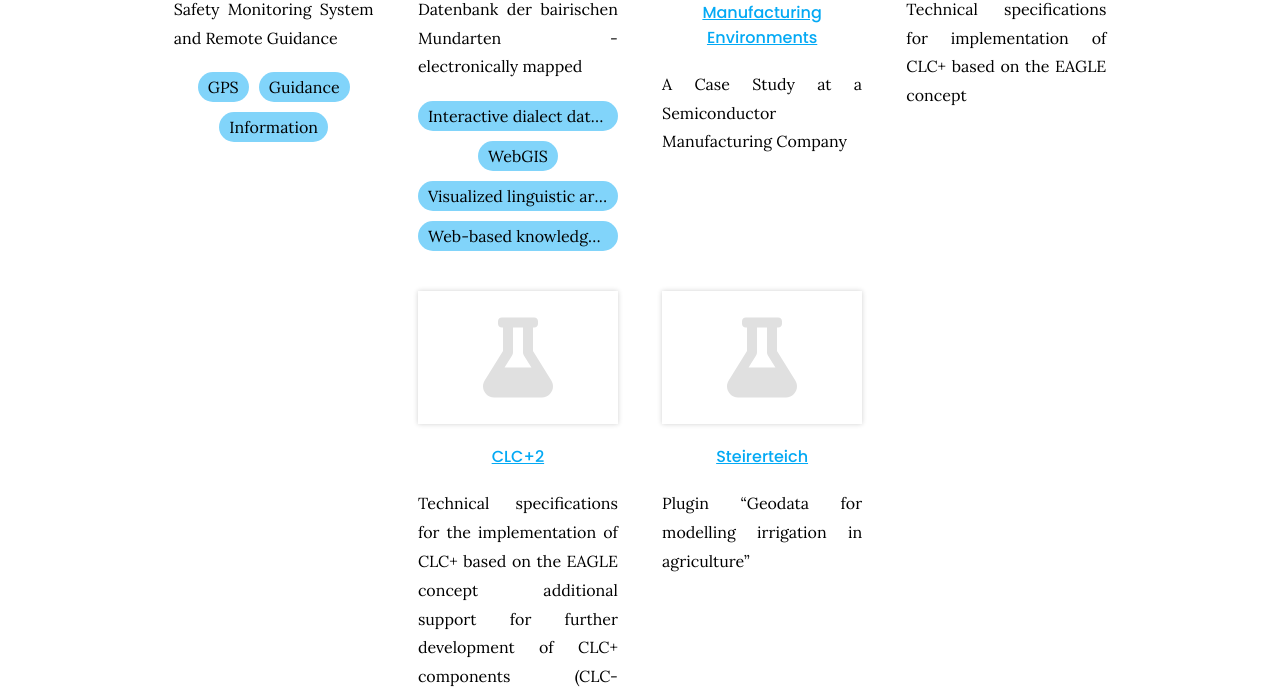
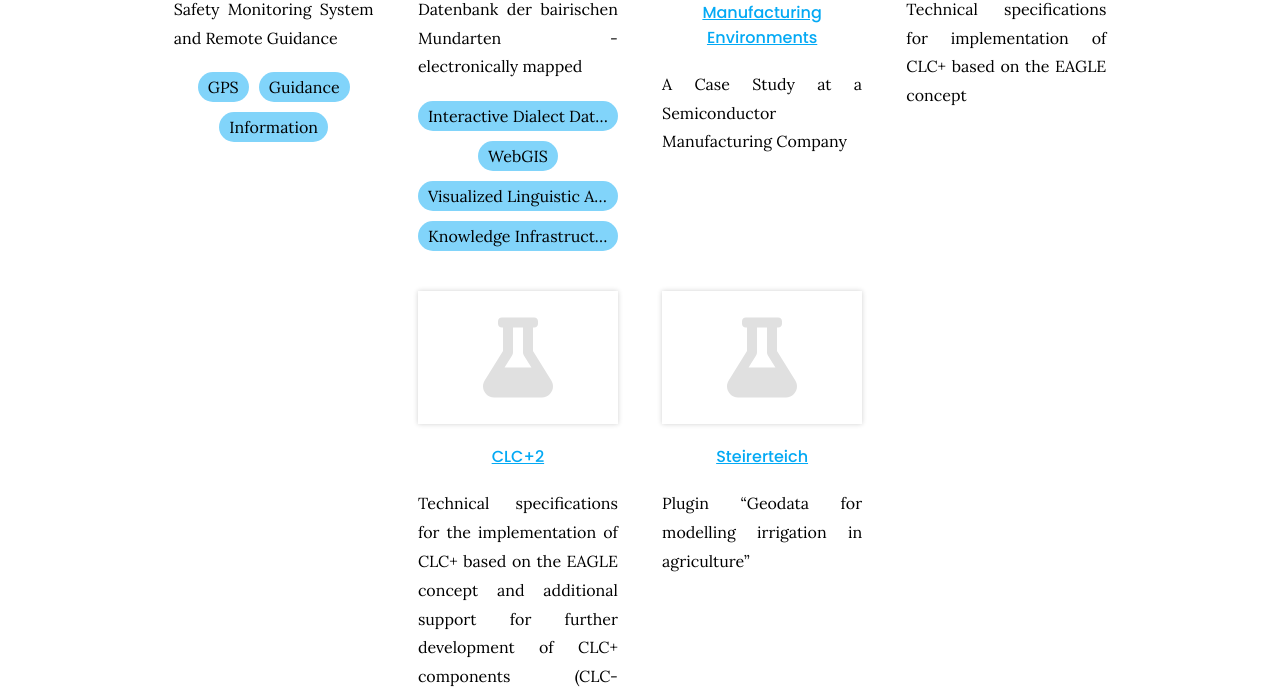
Before and after one commit to Geoinfo-TUGraz/Geoinfo-TUGraz.github.io, a Jekyll site: the page built from projects/index.md, in a window 1280 px wide and 1400 px high, scrolled down 1347 px. Shown: the part 460-1148 px from the top of the window. Built offline with Jekyll 4.4.1, drawn with Linux system fonts in a browser that asks for light colours; some of the changed text lies outside the part shown.

Commit message:
Update projects.yaml

```diff
--- a/_data/projects.yaml
+++ b/_data/projects.yaml
@@ -6,10 +6,10 @@
   link: projects/ABM4EnergyTransition
   description: Simulation approach for the spatial analysis and assessment of pathways for the municipal heat and energy transition using agent-based modeling.
   tags:
-    - agent-based modeling
-    - simulation
-    - energy transition
-    - renewable energy
+    - Agent-based Modeling
+    - Simulation
+    - Energy Transition
+    - Renewable Energy
 
 - title: dTS
   group: featured
@@ -64,10 +64,10 @@
   link: projects/dboema
   description: Datenbank der bairischen Mundarten - electronically mapped
   tags:
-    - Interactive dialect database
+    - Interactive Dialect Database
     - WebGIS
-    - Visualized linguistic areas
-    - Web-based knowledge infrastructure
+    - Visualized Linguistic Areas
+    - Knowledge Infrastructure
 
 - title: Spatial Data Infrastructure for Indoor Manufacturing Environments
   group: more
@@ -87,7 +87,7 @@
   group: more
   image:
   link: projects/CLCplus2
-  description: Technical specifications for the implementation of CLC+ based on the EAGLE concept additional support for further development of CLC+ components (CLC-Backbone and CLC-Core)
+  description: Technical specifications for the implementation of CLC+ based on the EAGLE concept and additional support for further development of CLC+ components (CLC-Backbone and CLC-Core)
   tags:
 
 - title: Steirerteich
```
